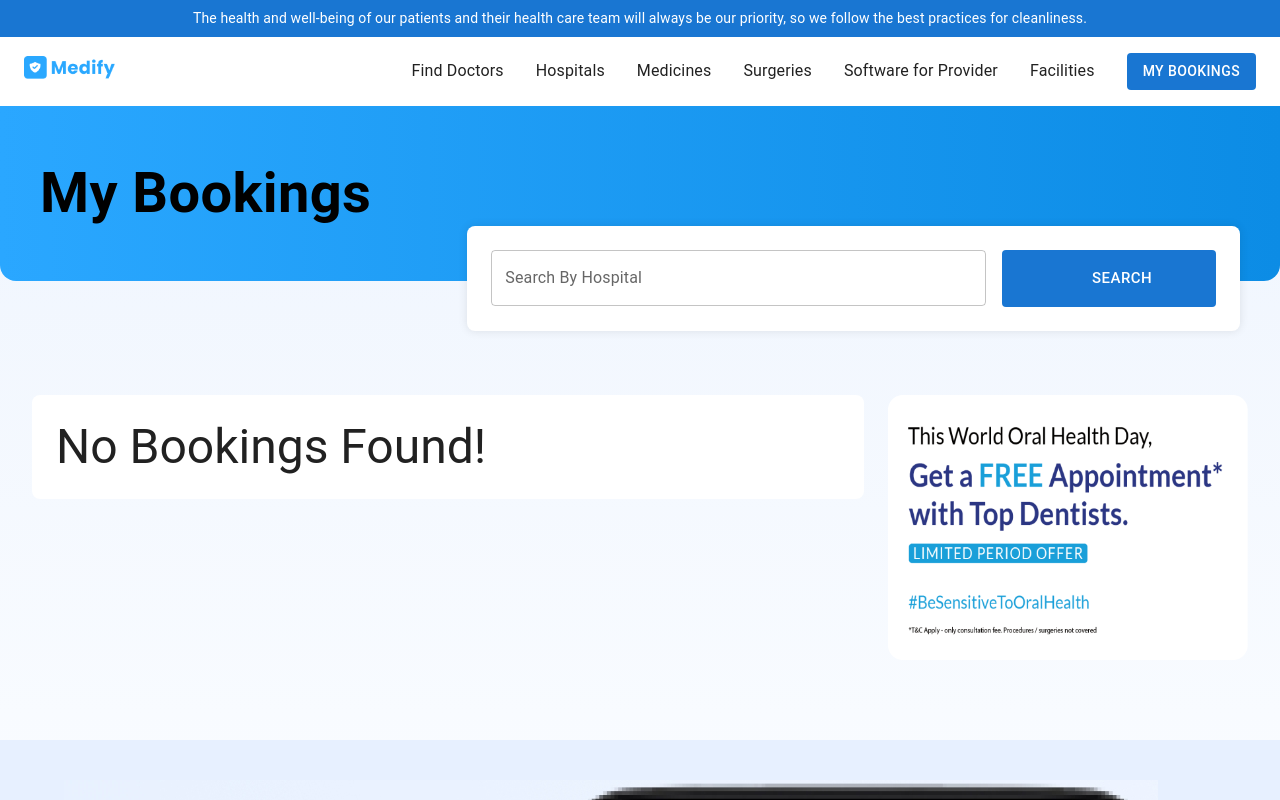
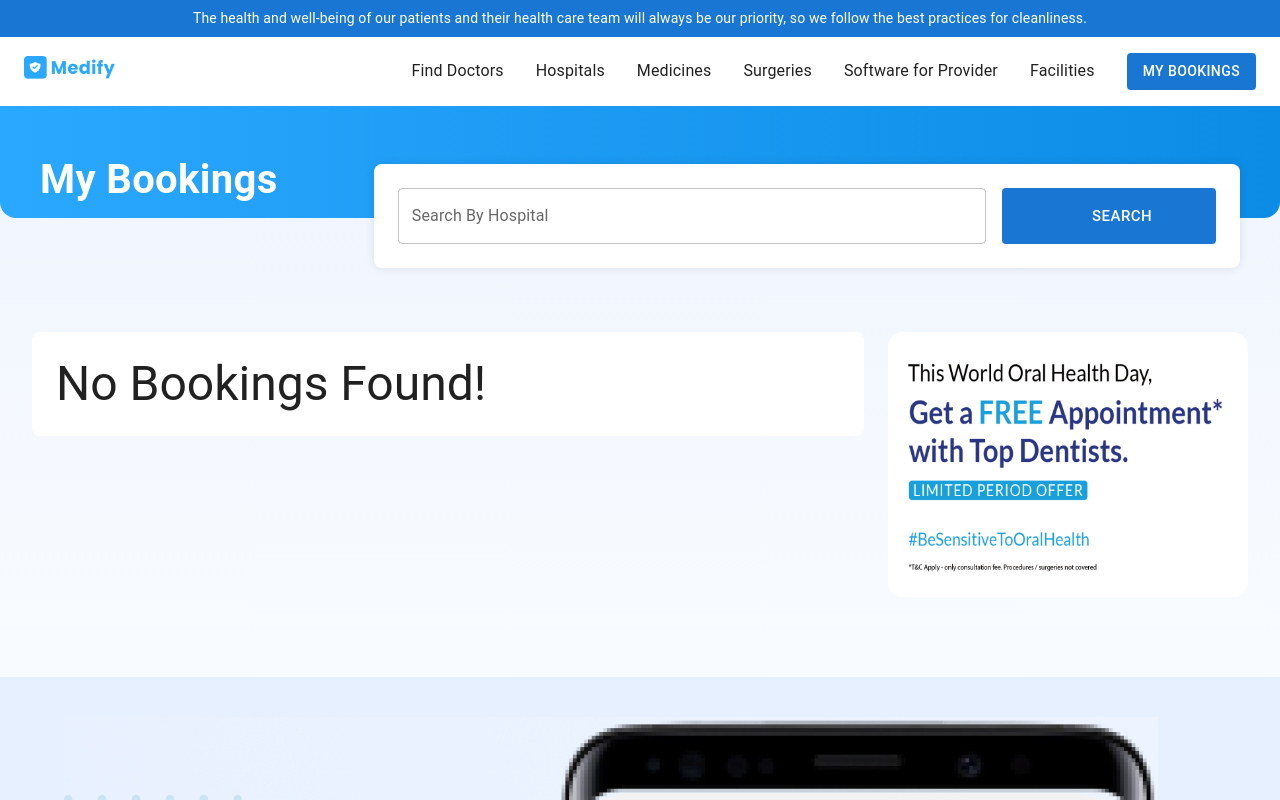
Before and after one commit to BT-ctrl/XMedifybytarun, a React (Vite) app: page /my-bookings in a window 1280 px wide. Shown: the top 800 px of the page. Built offline with nearby package versions, Linux system fonts and the light colour scheme; some icons are missing.

Commit message:
Your commit message

```diff
--- a/src/MyBookings/MyBookings.jsx
+++ b/src/MyBookings/MyBookings.jsx
@@ -10,7 +10,6 @@ export default function MyBookings() {
   const [filteredBookings, setFilteredBookings] = useState([]);
 
   useEffect(() => {
-    // Retrieve bookings from localStorage or default to empty array
     const localBookings = localStorage.getItem("bookings") || "[]";
     try {
       const parsedBookings = JSON.parse(localBookings);
@@ -46,6 +45,7 @@ export default function MyBookings() {
               spacing={{ xs: 0, md: 12 }}
               alignItems={{ xs: "center", md: "flex-end" }}
             >
+              {/* ✅ Correct h1 heading for test */}
               <Typography
                 component="h1"
                 pb={1}
@@ -53,8 +53,9 @@ export default function MyBookings() {
                 fontWeight={700}
                 color="#fff"
               >
-                <h1>My Bookings</h1>
+                My Bookings
               </Typography>
+
               <Box
                 bgcolor="#fff"
                 p={3}
```
